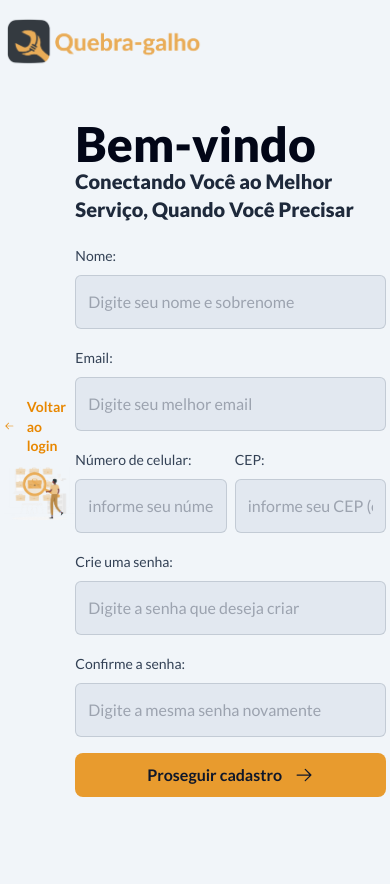
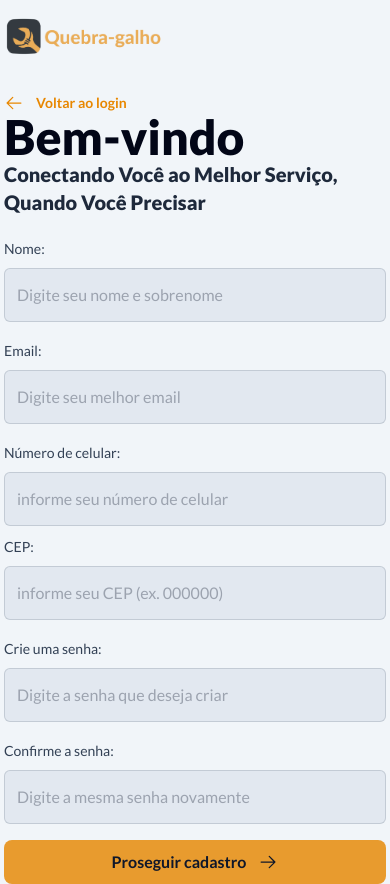
Before and after one commit to DFelipe1/QuebraGalho, a React (Vite) app: page /register in a window 390 px wide. Before the commit the page ends 844 px from the top, so only its background shows below. Built offline with nearby package versions, Linux system fonts and the light colour scheme.

Commit message:
responsive register no final

```diff
--- a/src/Views/register/index.tsx
+++ b/src/Views/register/index.tsx
@@ -12,17 +12,17 @@ export function Register() {
     const [step, setStep] = useState<Steps>('infoRegisterUser')
 
     return (
-      <>
+      <div className="space-y-5">
         <header className="w-full py-4 flex justify-start items-center">
-          <img src={imagotipo} alt="logo quebra-galho" className="max-w-[200px]"/>
+          <img src={imagotipo} alt="logo quebra-galho" className=" max-sm:w-40 max-w-[200px]"/>
         </header>
 
-        <main className="w-full h-[89vh] flex justify-center items-center">
+        <main className="w-full max-sm:h-fit h-[89vh] flex justify-center items-center">
             {step === "infoRegisterUser" &&  <InfoRegisterUser setStep={setStep}/>}
             {step === "typeUser" &&  <TypeUser setStep={setStep}/>}
             {step === "SearchService" &&  <SearchService setStep={setStep}/>}
             {step === "FormService" &&  <FormService setStep={setStep}/>}
         </main>
-      </>
+      </div>
     )
   }
--- a/src/Views/register/steps/InfoRegisterUser.tsx
+++ b/src/Views/register/steps/InfoRegisterUser.tsx
@@ -12,7 +12,7 @@ interface InfoRegisterUserProps {
 
 export function InfoRegisterUser({setStep}: InfoRegisterUserProps) {
     return (
-        <div className="w-full flex justify-between items-center">
+        <div className="w-full flex max-sm:flex-col justify-between items-center">
             <div className="flex-1 w-full space-y-3">
                 <Link
                     to='/login'
@@ -21,17 +21,17 @@ export function InfoRegisterUser({setStep}: InfoRegisterUserProps) {
                     <ArrowLeft size={20}/>
                     <span>Voltar ao login</span>
                 </Link>
-              <img src={rafiki} alt="" className="w-full object-cover"/>
+              <img src={rafiki} alt="" className="max-sm:sr-only not-sr-only w-full object-cover"/>
             </div>
 
-            <div className="w-full max-w-[600px] space-y-5">
+            <div className="w-full md:w-1/2 max-w-[600px] space-y-5">
               <h1 className="text-5xl font-extrabold leading-none text-slate-950">Bem-vindo </h1>
               <span className="text-xl font-extrabold leading-snug text-slate-800">Conectando Você ao Melhor Serviço, Quando Você Precisar</span>
               <form action="" className="w-full space-y-4">
                 {/* <p className="text-base font-normal leading-snug text-slate-900">Faça login para encontrar profissionais qualificados ou oferecer seus serviços e conectar-se com novos clientes.</p> */}
                 <Input label="Nome:" name="name" placeholder="Digite seu nome e sobrenome"/>
                 <Input label="Email:" name="email" placeholder="Digite seu melhor email"/>
-                <div className="w-full flex justify-between gap-2">
+                <div className="w-full flex max-sm:flex-col justify-between gap-2">
                     <Input label="Número de celular:" name="phoneNumber" placeholder="informe seu número de celular"/>
                     <Input label="CEP:" name="cep" placeholder="informe seu CEP (ex. 000000)"/>
                 </div>
--- a/src/Views/register/steps/searchService.tsx
+++ b/src/Views/register/steps/searchService.tsx
@@ -19,10 +19,10 @@ export function SearchService({setStep}: SearchServiceProps) {
     return (
         <>
              <div className="w-full max-w-[650px] space-y-6">
-                <h1 className='w-full text-5xl text-center font-extrabold leading-none text-slate-950'>
+                <h1 className='w-full max-sm:text-4xl text-5xl text-center font-extrabold leading-none text-slate-950'>
                     Encontre o Profissional Ideal
                 </h1>
-                <span className=" w-full block text-xl text-center font-extrabold leading-snug text-slate-800">
+                <span className="w-full block max-sm:text-lg text-xl text-center font-extrabold leading-snug text-slate-800">
                     Conecte-se com os melhores prestadores de serviço na sua região.
                 </span>
                 <Button size="full" onClick={handleCreateUser}>
@@ -33,7 +33,7 @@ export function SearchService({setStep}: SearchServiceProps) {
                     <ArrowRight size={20}/>
                 </Button>
             </div>
-            <div className="absolute w-full h-[90vh] -z-10 overflow-hidden">
+            <div className="absolute max-sm:sr-only min-md:sr-only  not-sr-only w-full h-[90vh] -z-10 overflow-hidden">
                 <img
                     src={bro}
                     alt=""
--- a/src/Views/register/steps/typeUser.tsx
+++ b/src/Views/register/steps/typeUser.tsx
@@ -8,9 +8,9 @@ interface TypeUserProps {
 
 export function TypeUser({setStep}: TypeUserProps) {
     return (
-        <>
+        <div className="max-sm:h-[70vh] max-sm:flex max-sm:items-center">
              <div className="w-full max-w-[600px] space-y-5">
-                <h1 className='w-full text-5xl text-center font-extrabold leading-none text-slate-950'>Como entrar na plataforma?</h1>
+                <h1 className='w-full max-sm:text-4xl text-5xl text-center font-extrabold leading-none text-slate-950'>Como entrar na plataforma?</h1>
                 <span className=" w-full block text-xl text-center font-extrabold leading-snug text-slate-800">Escolha um tipo de categoria</span>
                 <div className="flex gap-3 justify-between items-center">
                     <Button size="full" onClick={() => setStep('SearchService')}>
@@ -21,7 +21,7 @@ export function TypeUser({setStep}: TypeUserProps) {
                     </Button>
                 </div>
             </div>
-            <div className="absolute w-full h-[90vh] -z-10 overflow-hidden">
+            <div className="absolute max-sm:sr-only not-sr-only w-full h-[90vh] -z-10 overflow-hidden">
                 <img
                     src={bro}
                     alt=""
@@ -36,6 +36,6 @@ export function TypeUser({setStep}: TypeUserProps) {
 
             <div className='absolute w-2/5 left-0 top-0 bottom-0 bg-gradient-to-r from-slate-400/60 -z-20'/>
             <div className='absolute w-2/5 right-0 top-0 bottom-0 bg-gradient-to-l from-secondary-400/60 -z-20'/>
-        </>
+        </div>
     )
 }
```
